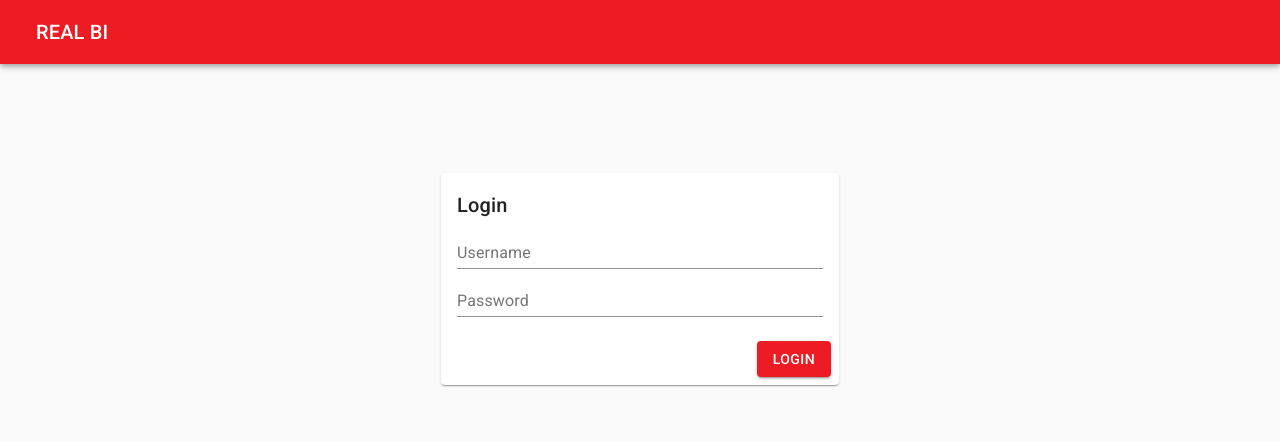
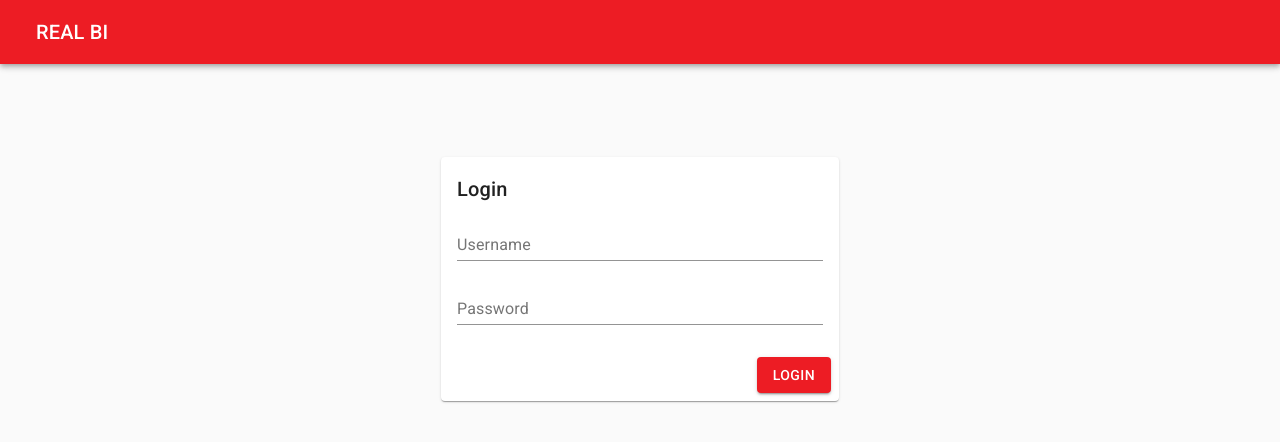
Before and after one commit to hpcc-systems/Roxie-Enabled-Business-Intelligence-REAL-BI, a React (Create React App) app in the folder client/: page / in a window 1280 px wide. Shown: the top 442 px of the page. Built offline with nearby package versions, Linux system fonts and the light colour scheme; the HTML template or start-up script is replaced by a standard one.

Commit message:
Add css to login form

```diff
--- a/client/src/components/Dashboard/Login.jsx
+++ b/client/src/components/Dashboard/Login.jsx
@@ -22,9 +22,10 @@ import setAuthHeader from '../../utils/axiosConfig';
 // React Hooks
 import useForm from '../../hooks/useForm';
 
-const useStyles = makeStyles(() => ({
+const useStyles = makeStyles(theme => ({
   grid: { minHeight: '50vh' },
   progress: { marginRight: 15 },
+  textfield: { margin: `${theme.spacing(1)}px 0` },
 }));
 
 const initState = {
@@ -37,7 +38,7 @@ const Login = () => {
   const { values: localState, handleChange } = useForm(initState);
   const { loading, password, username } = localState;
   const dispatch = useDispatch();
-  const { grid, progress } = useStyles();
+  const { grid, progress, textfield } = useStyles();
 
   const loginUserFn = async () => {
     handleChange(null, { name: 'loading', value: true });
@@ -49,13 +50,14 @@ const Login = () => {
   };
 
   return (
-    <Container>
+    <Container maxWidth='xl'>
       <Grid container direction='column' justify='center' alignItems='center' className={grid} spacing={0}>
         <Grid item>
           <Card>
             <CardContent>
               <Typography variant='h6'>Login</Typography>
               <TextField
+                className={textfield}
                 label='Username'
                 name='username'
                 value={username}
@@ -63,6 +65,7 @@ const Login = () => {
                 fullWidth
               />
               <TextField
+                className={textfield}
                 label='Password'
                 name='password'
                 type='password'
```
